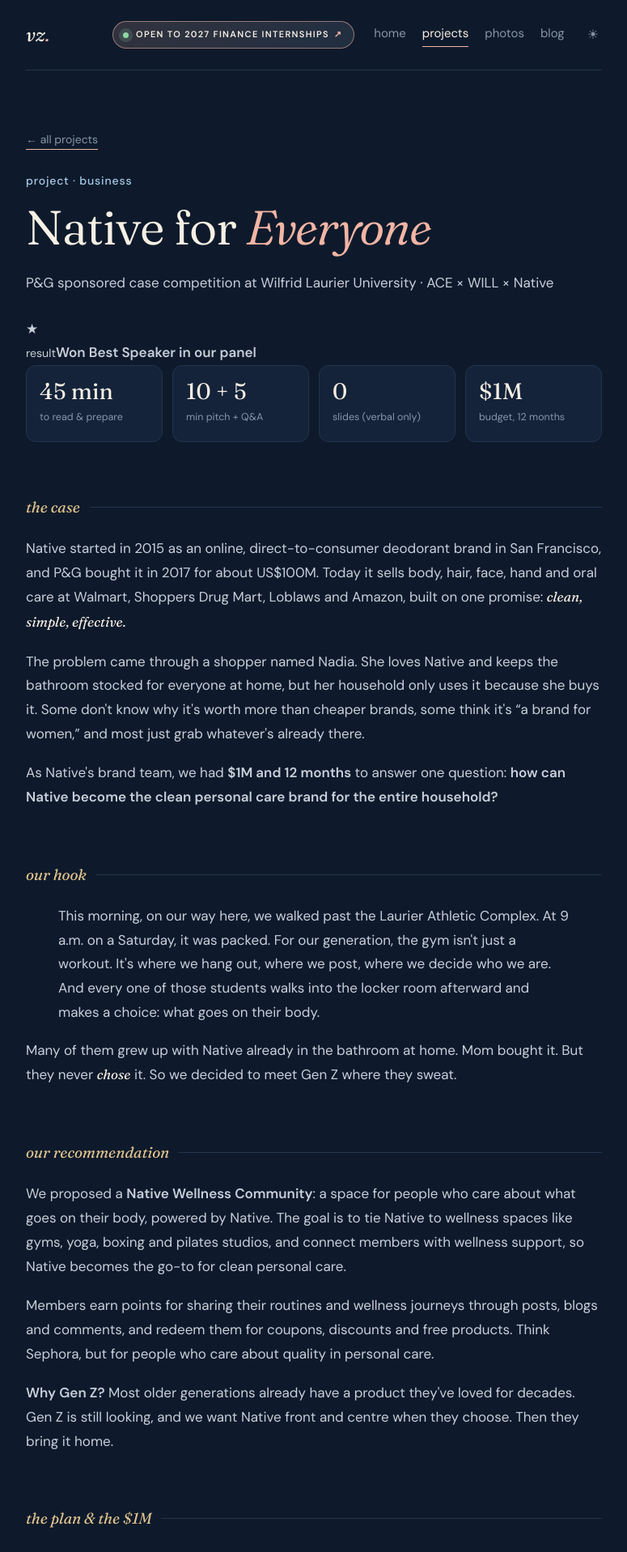
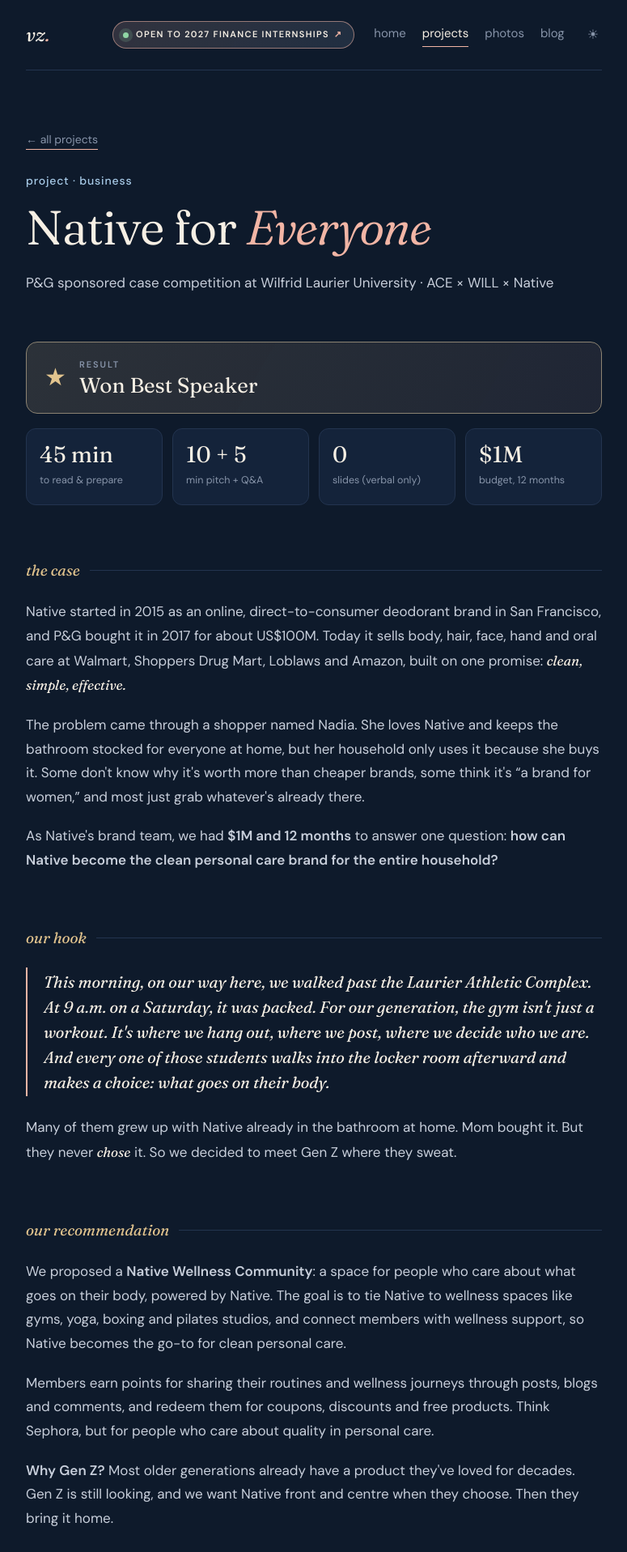
Before and after one commit to vivianpnzhang/vivianpnzhang.github.io, a Jekyll site: the page native-case.html, which Jekyll copies as it is, in a window 1280 px wide. Shown: the top 1917 px of the page at 81% size, without its empty margins (252-1027 px from the left). Built offline with Jekyll 4.4.1, drawn with Linux system fonts in a browser that asks for light colours; some of the changed text lies outside the part shown.

Commit message:
Update award description and improve styling

```diff
--- a/native-case.html
+++ b/native-case.html
@@ -4,7 +4,7 @@
   <meta charset="UTF-8" />
   <meta name="viewport" content="width=device-width, initial-scale=1.0" />
   <title>Native for Everyone: P&amp;G Case Competition | Vivian Zhang</title>
-  <meta name="description" content="P&amp;G sponsored case competition at Laurier: making Native the clean personal care brand for the whole household. Won Best Speaker in our panel." />
+  <meta name="description" content="P&amp;G sponsored case competition at Laurier: making Native the clean personal care brand for the whole household. Won Best Speaker." />
   <link rel="canonical" href="https://vivianpnzhang.ca/native-case.html" />
   <meta name="theme-color" content="#0e1a2b" />
   <link rel="icon" href="favicon.svg" type="image/svg+xml" />
@@ -13,7 +13,7 @@
   <meta property="og:type" content="website" />
   <meta property="og:site_name" content="Vivian Zhang" />
   <meta property="og:title" content="Native for Everyone: P&amp;G Case Competition | Vivian Zhang" />
-  <meta property="og:description" content="P&amp;G sponsored case competition at Laurier: making Native the clean personal care brand for the whole household. Won Best Speaker in our panel." />
+  <meta property="og:description" content="P&amp;G sponsored case competition at Laurier: making Native the clean personal care brand for the whole household. Won Best Speaker." />
   <meta property="og:url" content="https://vivianpnzhang.ca/native-case.html" />
   <meta property="og:image" content="https://vivianpnzhang.ca/preview.png" />
   <meta property="og:image:width" content="1200" />
@@ -24,6 +24,60 @@
   <link rel="preconnect" href="https://fonts.gstatic.com" crossorigin />
   <link href="https://fonts.googleapis.com/css2?family=DM+Sans:wght@400;500;600&family=Fraunces:ital,opsz,wght@0,9..144,300..500;1,9..144,300..500&display=swap" rel="stylesheet" />
   <link rel="stylesheet" href="style.css" />
+  <style>
+/* ============ CASE PAGES (award, budget bar, quotes, photo slots) ============ */
+.award {
+  display: flex;
+  align-items: center;
+  gap: 16px;
+  margin-top: 30px;
+  padding: 18px 22px;
+  border: 1px solid color-mix(in srgb, var(--gold) 55%, var(--border));
+  border-radius: 14px;
+  background: linear-gradient(120deg, color-mix(in srgb, var(--gold) 14%, transparent), color-mix(in srgb, var(--accent) 8%, transparent));
+}
+.award-icon { font-size: 30px; color: var(--gold); line-height: 1; }
+.award small { display: block; font-size: 11px; font-weight: 600; letter-spacing: 0.18em; text-transform: uppercase; color: var(--muted); }
+.award b { font-family: var(--serif); font-weight: 400; font-size: 26px; color: var(--text); line-height: 1.25; }
+.case-facts { margin-top: 18px; }
+.pull {
+  margin: 0 0 1.2em;
+  padding: 2px 0 2px 20px;
+  border-left: 2px solid var(--accent);
+  font-family: var(--serif);
+  font-style: italic;
+  font-size: 20px;
+  line-height: 1.55;
+  color: var(--text);
+}
+.budget { display: flex; height: 12px; border-radius: 999px; overflow: hidden; margin-bottom: 10px; }
+.budget i { display: block; }
+.budget-legend { display: flex; flex-wrap: wrap; gap: 6px 18px; font-size: 13.5px; color: var(--muted); margin-bottom: 26px; }
+.budget-legend b { display: inline-block; width: 9px; height: 9px; border-radius: 3px; margin-right: 6px; vertical-align: 1px; }
+.photo-slots { display: grid; grid-template-columns: repeat(2, 1fr); gap: 12px; }
+.photo-slot {
+  aspect-ratio: 4 / 3;
+  display: grid;
+  place-content: center;
+  justify-items: center;
+  gap: 4px;
+  border: 1.5px dashed var(--border);
+  border-radius: 12px;
+  background: var(--surface);
+  overflow: hidden;
+  color: var(--muted);
+  font-family: var(--serif);
+  font-style: italic;
+  font-size: 16px;
+}
+.photo-slot span { font-style: normal; font-size: 20px; color: var(--accent-2); }
+.photo-slot img { width: 100%; height: 100%; object-fit: cover; }
+
+@media (max-width: 640px) {
+  .award b { font-size: 21px; }
+  .photo-slots { grid-template-columns: 1fr; }
+}
+  </style>
   <script src="script.js" defer></script>
 </head>
 <body>
@@ -51,12 +105,15 @@
         <p class="lede">P&amp;G sponsored case competition at Wilfrid Laurier University · ACE × WILL × Native</p>
       </section>
 
-      <div class="award">
-        <span class="award-icon" aria-hidden="true">★</span>
-        <div><small>result</small><b>Won Best Speaker in our panel</b></div>
+      <div class="award" style="display:flex;align-items:center;gap:16px;margin-top:30px;padding:18px 22px;border:1px solid color-mix(in srgb, var(--gold) 55%, var(--border));border-radius:14px;background:linear-gradient(120deg, color-mix(in srgb, var(--gold) 14%, transparent), color-mix(in srgb, var(--accent) 8%, transparent));">
+        <span aria-hidden="true" style="font-size:30px;line-height:1;color:var(--gold);">★</span>
+        <div>
+          <span style="display:block;font-size:11px;font-weight:600;letter-spacing:0.18em;text-transform:uppercase;color:var(--muted);">result</span>
+          <span style="display:block;font-family:var(--serif);font-size:26px;line-height:1.25;color:var(--text);">Won Best Speaker</span>
+        </div>
       </div>
 
-      <div class="logbook case-facts">
+      <div class="logbook case-facts" style="margin-top:18px">
         <div class="stat"><b>45 min</b><small>to read &amp; prepare</small></div>
         <div class="stat"><b>10 + 5</b><small>min pitch + Q&amp;A</small></div>
         <div class="stat"><b>0</b><small>slides (verbal only)</small></div>
@@ -142,7 +199,7 @@
       <div class="prose">
         <p>This was my first ever case competition, and I honestly didn't know what to expect walking in. Forty-five minutes to read a case, build a strategy, and plan out a million dollars felt impossible at first, and the no-slides rule made it even scarier. There was nothing to hide behind, just us, our ideas, and the judge.</p>
         <p>What surprised me most was how fun it got once we found our story. The moment we connected the case to the packed gym we'd walked past that morning, everything clicked: the audience, the plan, the hook, the close. Presenting it felt less like reciting and more like talking to someone about an idea we really believed in.</p>
-        <p>Winning Best Speaker in our panel was such a happy surprise, and it meant a lot for a first try. I left with more confidence thinking on my feet, and I can't wait to do more of these.</p>
+        <p>Winning Best Speaker was such a happy surprise, and it meant a lot for a first try. I left with more confidence thinking on my feet, and I can't wait to do more of these.</p>
       </div>
 
       <!-- Photos: replace a placeholder with <div class="photo-slot"><img src="photos/native-1.jpg" alt="..."></div> -->
```
